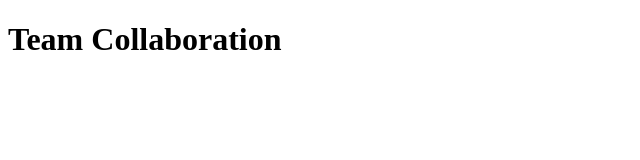
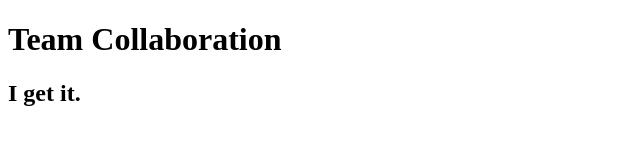
Before and after one commit to adolfoGitHub/team1, a plain HTML site: page index.html in a window 1280 px wide. Shown: the whole page, without its empty margins (0-640 px from the left). Drawn offline with Linux system fonts and the light colour scheme.

Commit message:
h2 added

```diff
--- a/index.html
+++ b/index.html
@@ -9,5 +9,6 @@
 </head>
 <body>
 <h1>Team Collaboration</h1>
+<h2>I get it.</h2>
 </body>
 </html>
```
